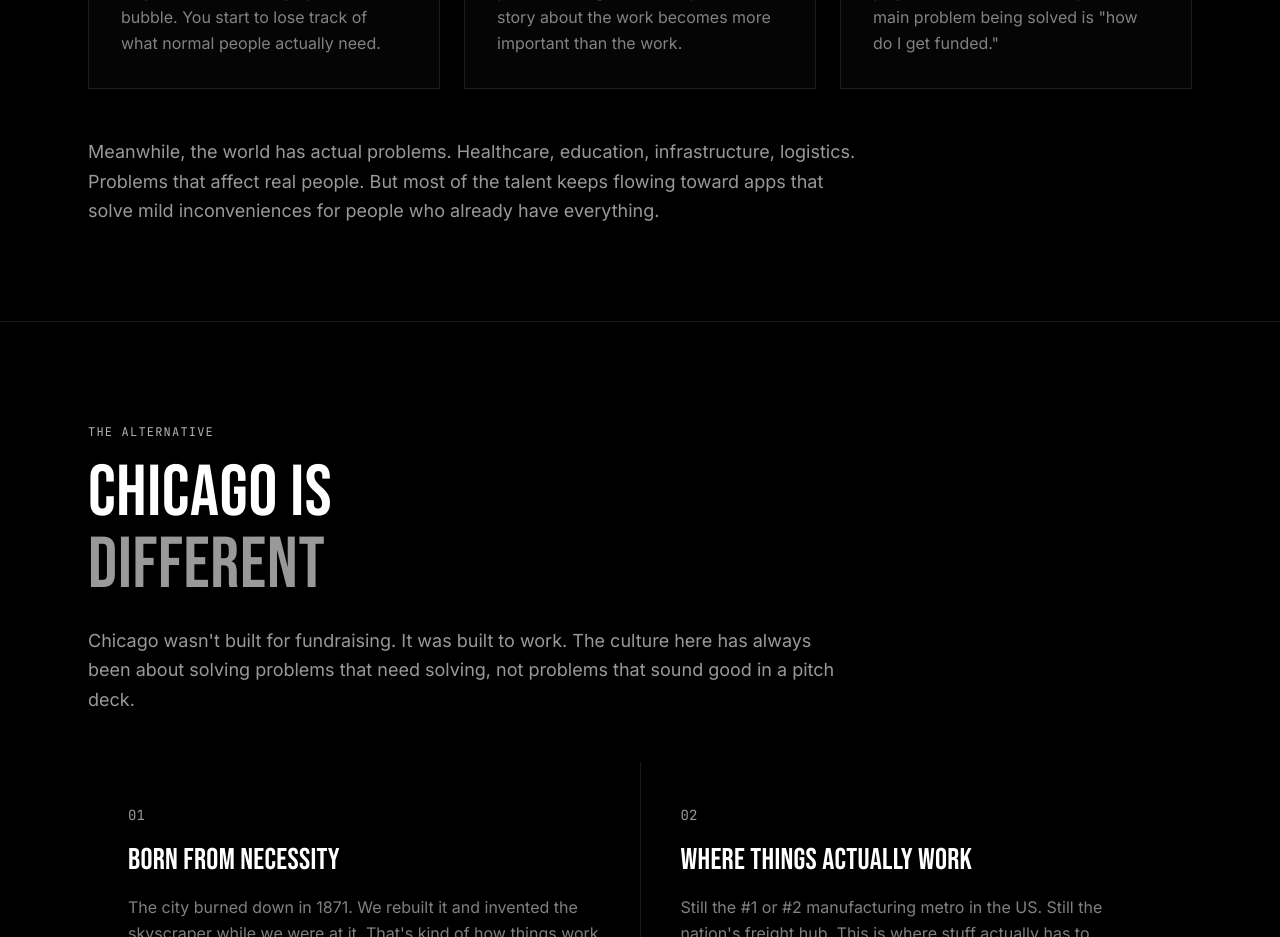
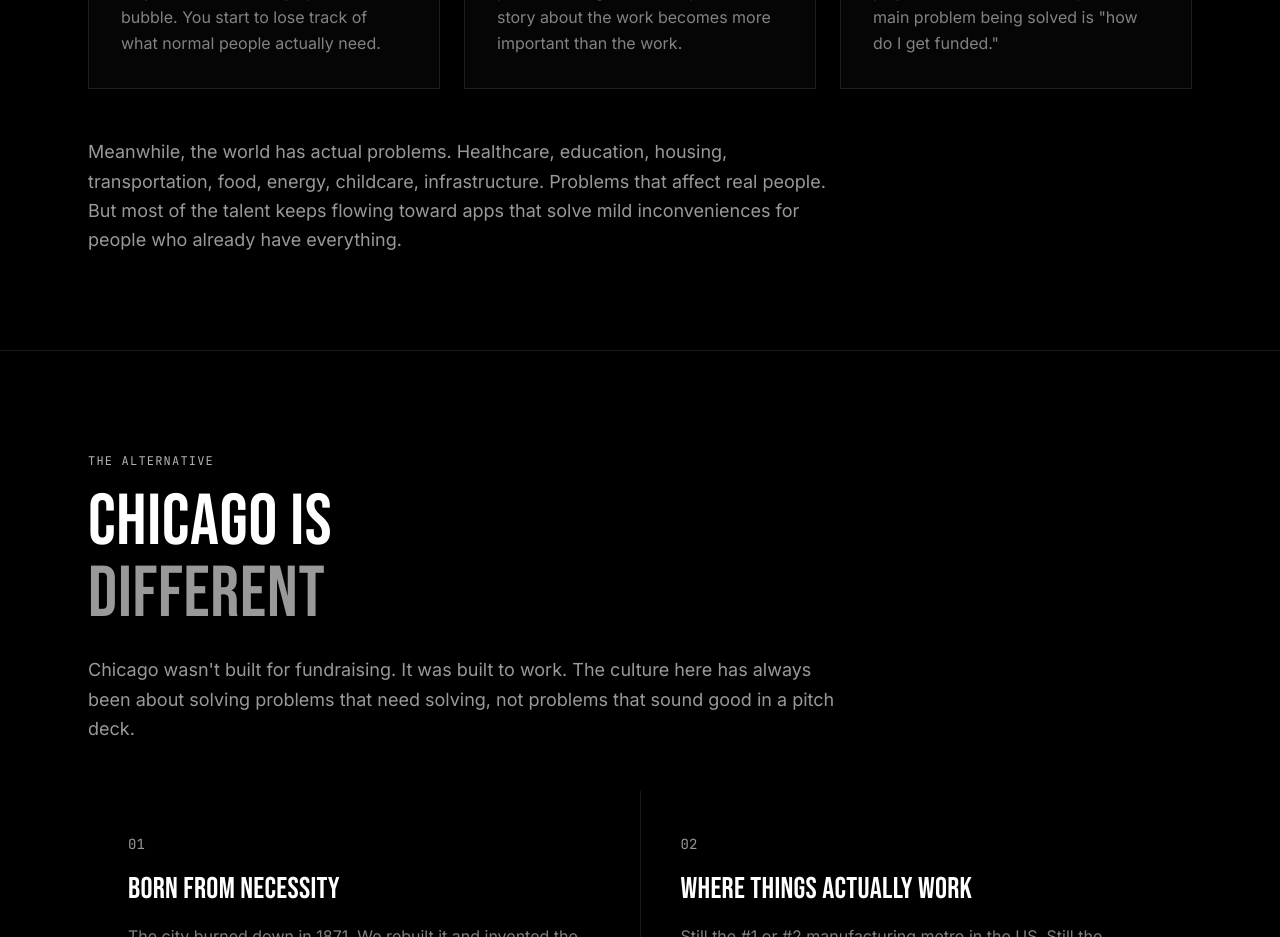
Before and after one commit to jorgoose/chicago-builders-web, a SvelteKit app: page /why-chicago in a window 1280 px wide. Shown: the part 1080-2017 px from the top of the page. Built offline with nearby package versions, Linux system fonts and the light colour scheme.

Commit message:
Expand real-problems list with everyday-impact categories
Adds housing, transportation, food, energy, and childcare. Keeps the
framing on problems that directly affect regular people.

Co-Authored-By: Claude Opus 4.7 (1M context) <noreply@anthropic.com>

```diff
--- a/src/routes/why-chicago/+page.svelte
+++ b/src/routes/why-chicago/+page.svelte
@@ -112,7 +112,7 @@
 
 		<div class="mt-12 max-w-3xl">
 			<p class="text-lg leading-relaxed text-white/60">
-				Meanwhile, the world has actual problems. Healthcare, education, infrastructure, logistics. Problems that affect real people. But most of the talent keeps flowing toward apps that solve mild inconveniences for people who already have everything.
+				Meanwhile, the world has actual problems. Healthcare, education, housing, transportation, food, energy, childcare, infrastructure. Problems that affect real people. But most of the talent keeps flowing toward apps that solve mild inconveniences for people who already have everything.
 			</p>
 		</div>
 	</div>
```
